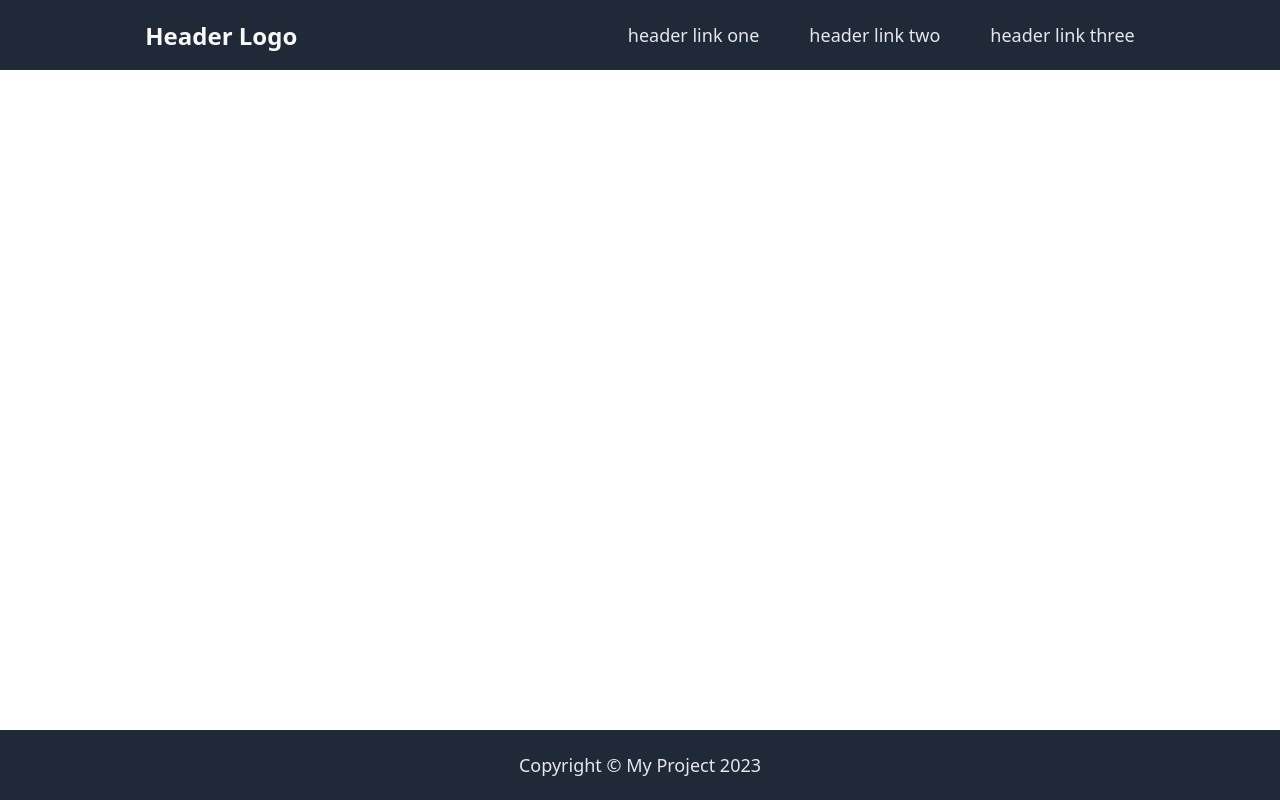
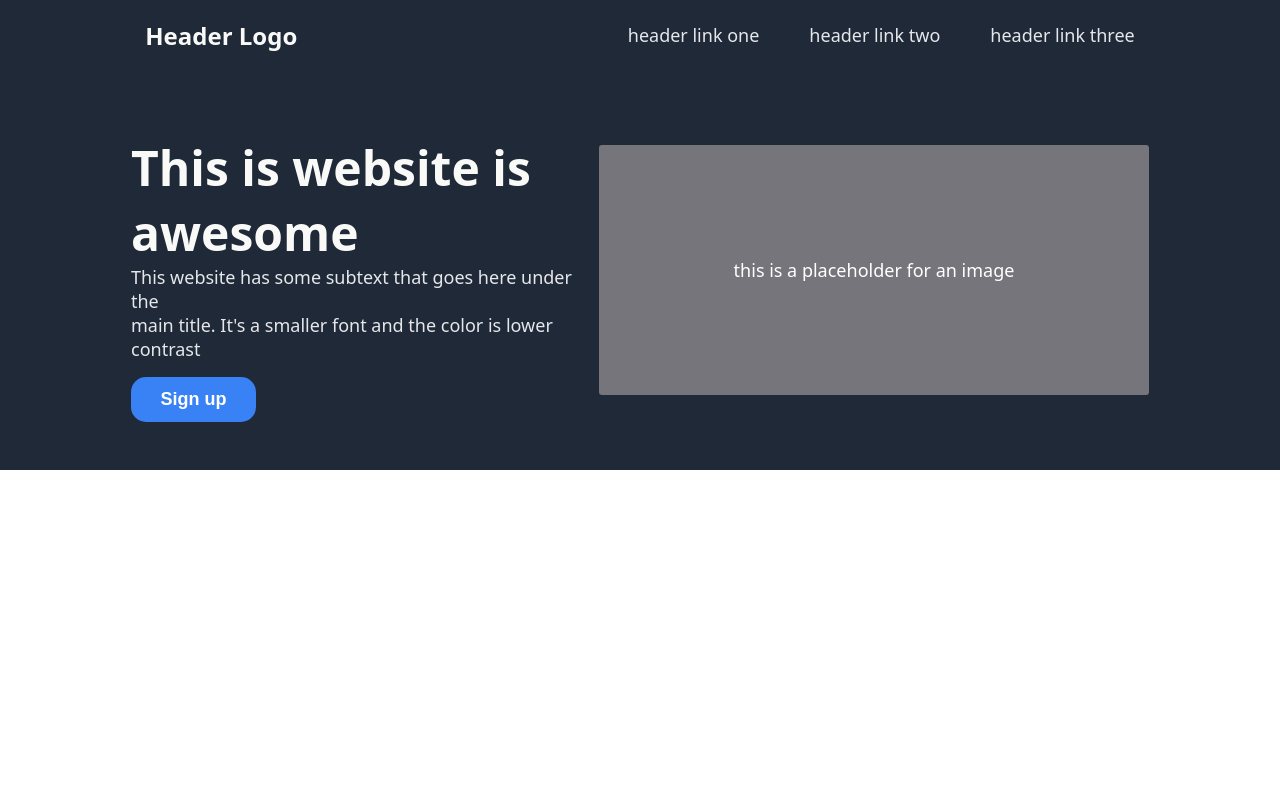
Before and after one commit to totalbeginner2/AwesomeWebsite, a plain HTML site: page index.html in a window 1280 px wide. Shown: the top 800 px of the page. Drawn offline with Linux system fonts and the light colour scheme.

Commit message:
added hero

```diff
--- a/index.html
+++ b/index.html
@@ -18,6 +18,18 @@
         </ul>
     </div>
     <div class="container">
+        <div class="hero">
+            <div class="contain1">
+                <p><span class="bigtext"> This is website is awesome</span><br>
+                <span class="subtext">This website has some subtext that goes here under the<br>
+                main title. It's a smaller font and the color is lower<br>
+                 contrast</p></span>
+                <button>Sign up</button>
+            </div>
+            <div class="contain2">
+                <p>this is a placeholder for an image</p>
+            </div>
+        </div>
 
     </div>
     <div class="footer">
--- a/styles.css
+++ b/styles.css
@@ -2,7 +2,7 @@ body {
     font-family: system-ui, -apple-system, BlinkMacSystemFont, 'Segoe UI', Roboto, Oxygen, Ubuntu, Cantarell, 'Open Sans', 'Helvetica Neue', sans-serif;
     display: flex;
     flex-direction: column;
-    height: 100vh;
+    height: 200vh;
     padding: 0;
     margin: 0;
 }
@@ -18,7 +18,7 @@ body {
 
 .header p{
     font-size: 24px;
-    font-weight: 800;
+    font-weight: 700;
     color: #F9FAF8;
 }
 
@@ -36,9 +36,64 @@ body {
 
 .container {
     flex: auto;
+    display: flex;
 }
 
+.container .hero {
+    display: flex;
+    height: 400px;
+    width: 100%;
+    background-color: #1F2937;
+    justify-content: center;
+    align-items: center;
+    gap: 18px;
+}
 
+.hero .contain1 {
+    max-width: 450px;
+    height: auto;
+    display: flex;
+    flex-direction: column;
+    width: 485px;
+    align-items: flex-start;
+    gap: 0;
+    box-sizing: border-box;
+}
+
+.contain1 .bigtext {
+    font-size: 48px;
+    font-weight: 750;
+    color: #F9FAF8;
+}
+
+.contain1 .subtext {
+    font-size: 18px;
+    color: #E5E7EB;
+}
+
+.contain1 button{
+    height: 45px;
+    width: 125px;
+    font-size: 18px;
+    font-weight: bold;
+    color: white;
+    background-color:  #3882F6;
+    padding: 8px;
+    border: 0px;
+    border-radius: 15px;
+}
+
+.contain2 {
+    display: flex;
+    height: 250px;
+    width: 550px;
+    background-color: rgba(177, 171, 171, 0.589);
+    font-size: 18px;
+    color: #ffffff;
+    justify-content: center;
+    align-items: center;
+    border-radius: 3px;
+}
 
 .footer {
     display: flex;
```
